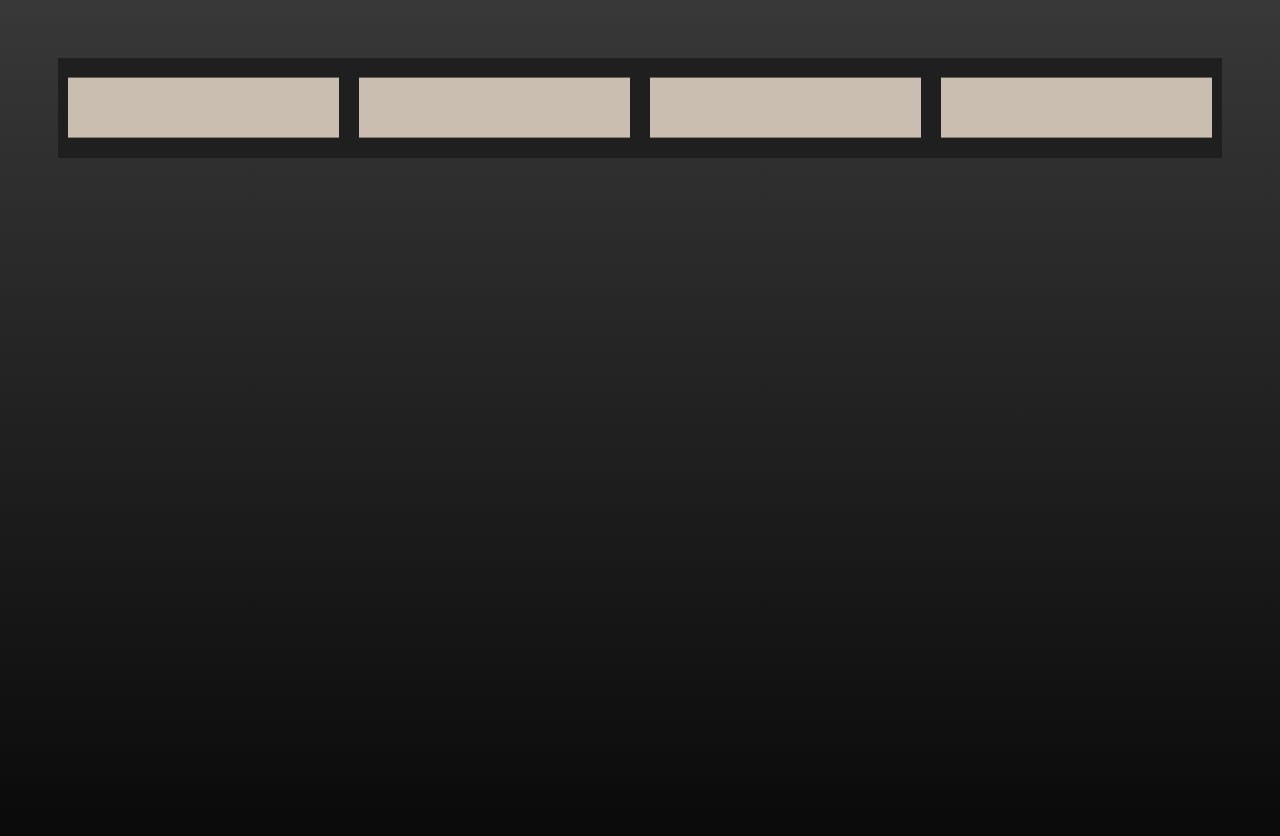
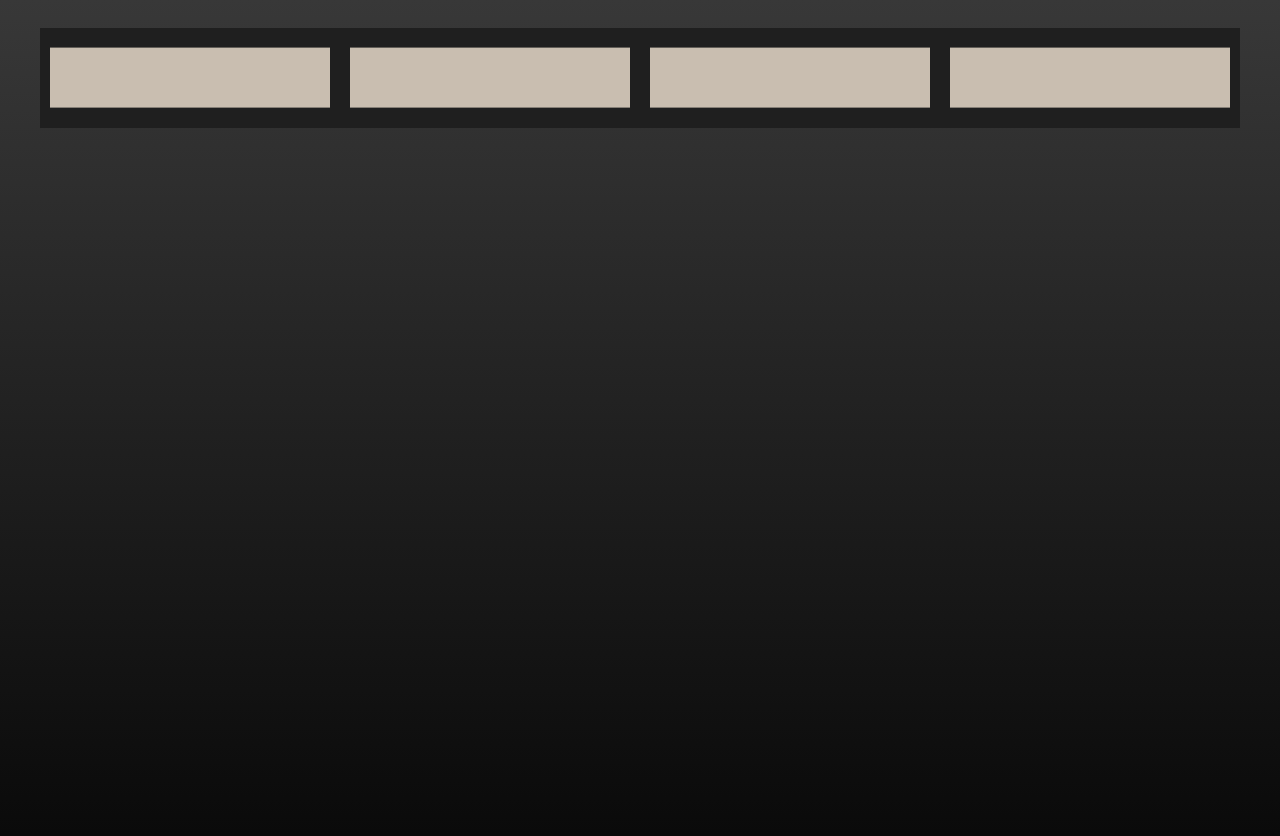
Before and after one commit to Mohd-Elham/git-test, a plain HTML site: page index.html in a window 1280 px wide. Drawn offline with Linux system fonts and the light colour scheme.

Commit message:
trying flex 3

```diff
--- a/style.css
+++ b/style.css
@@ -8,9 +8,9 @@ body{
     height: 1000px;
 }
 .maindiv{
-    margin: 50px;
+    margin: 20px;
     position: sticky;
-    top: 0px;
+    top: 20px;
     display: flex;
     height: 100px;
     width: 95%;
```
